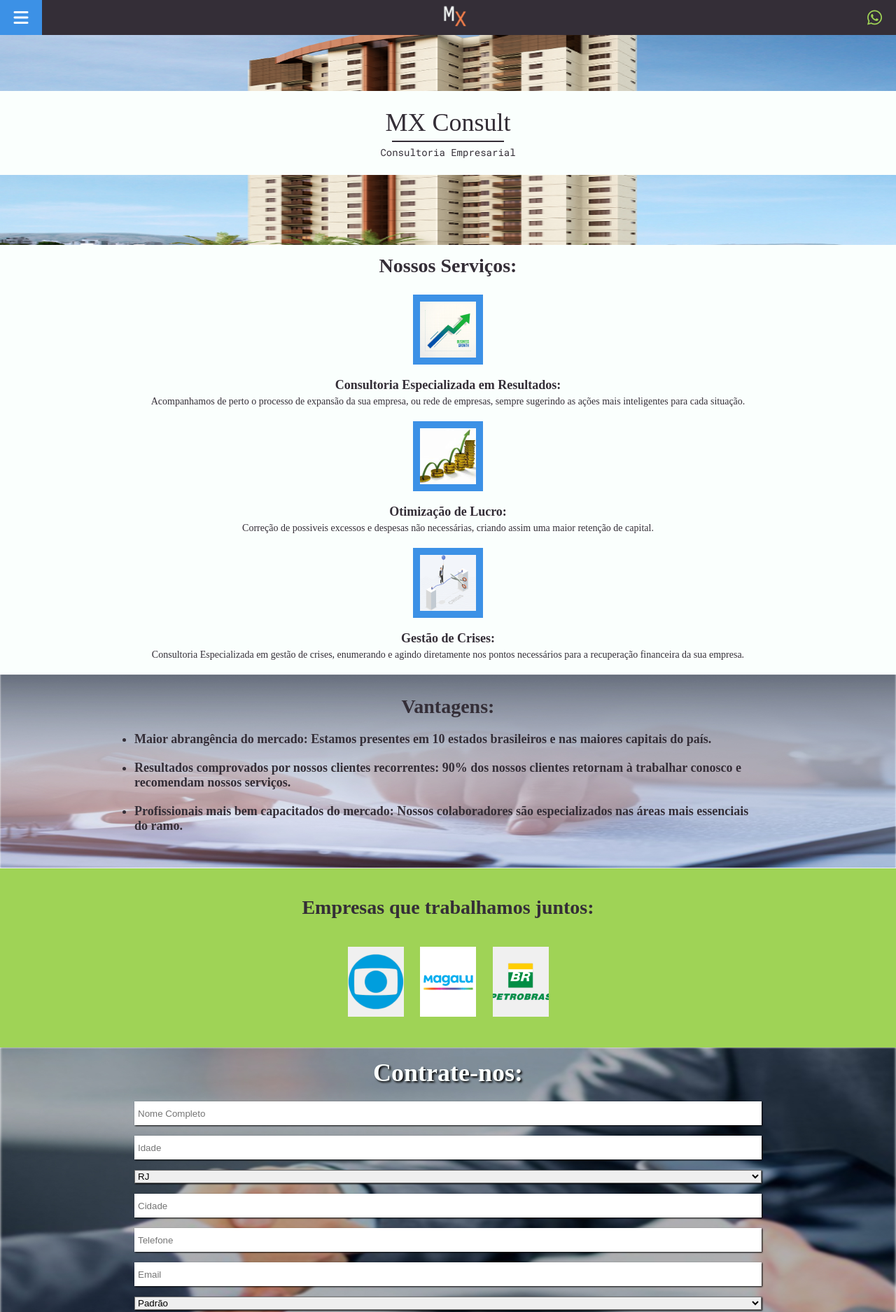
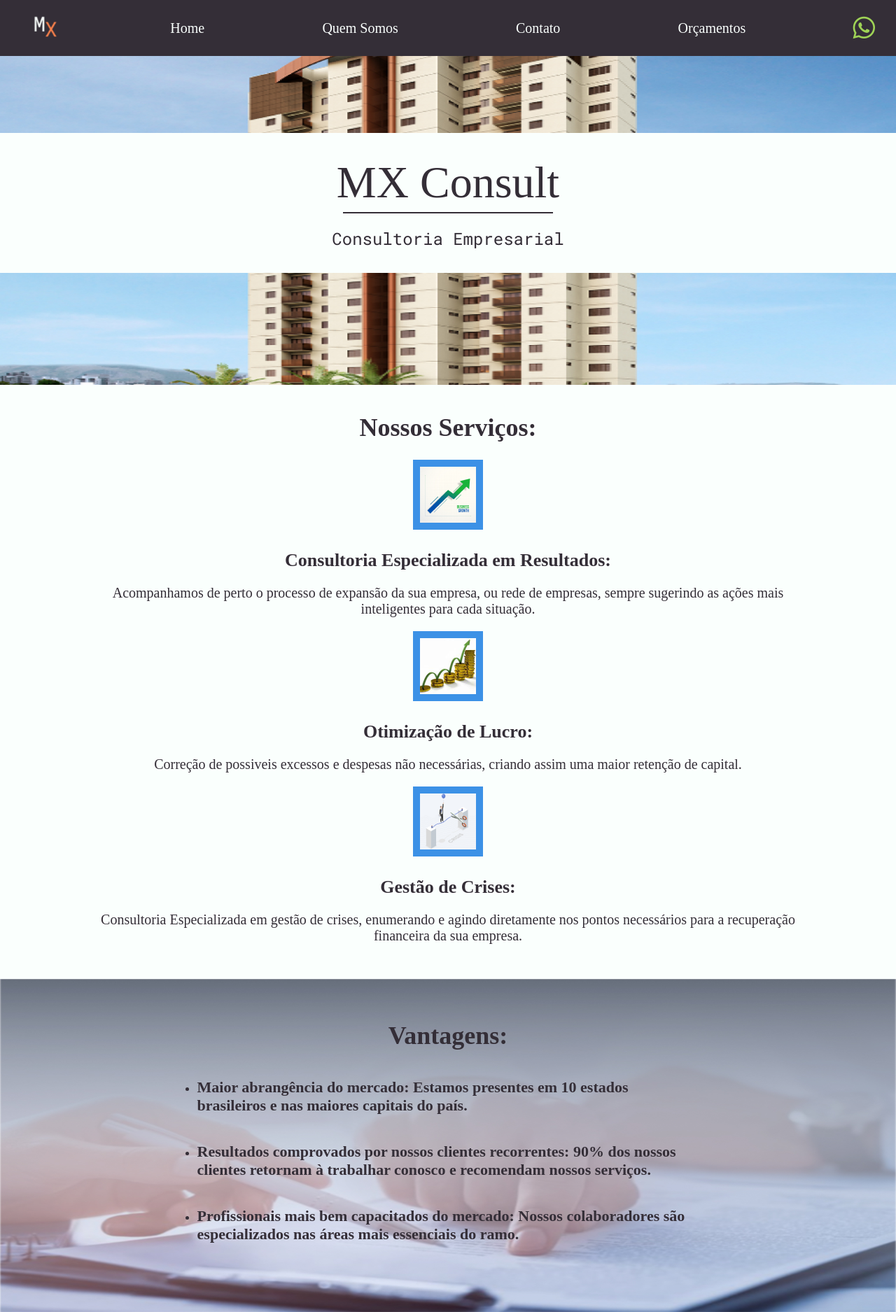
Before and after one commit to az1nn/mxconsultsite, a plain HTML site: page index.html in a window 1280 px wide. Shown: the top 1875 px of the page at 70% size. Drawn offline with Linux system fonts and the light colour scheme; a web font is replaced by a local one.

Commit message:
add web layout

```diff
--- a/index.html
+++ b/index.html
@@ -24,6 +24,21 @@
         <div id="logo">
           <img src="assets/images/Design sem nome.png" alt="logo" id="logoheader">
         </div>
+        <div id="wpplink">
+          <i class="fab fa-whatsapp" id="wpp"></i>
+        </div>
+      </header>
+    </div>
+
+    <div id="headerWeb">
+      <header>
+        <div id="logo">
+          <img src="assets/images/Design sem nome.png" alt="logo" id="logoheader">
+        </div>
+        <a href="" class="linkmenu">Home</a>
+        <a href="" class="linkmenu">Quem Somos</a>
+        <a href="" class="linkmenu">Contato</a>
+        <a href="" class="linkmenu">Orçamentos</a>
         <div id="wpplink">
           <i class="fab fa-whatsapp" id="wpp"></i>
         </div>
@@ -99,14 +114,15 @@
 
       <div id="part3">
 
+        <div id="part3cont">
           <h1>Vantagens:</h1>
-
           <div id="container-ul">
             <ul id="cont-vantagens">
               <li><p>Maior abrangência do mercado: Estamos presentes em 10 estados brasileiros e nas maiores capitais do país.</p></li>
               <li><p>Resultados comprovados por nossos clientes recorrentes: 90% dos nossos clientes retornam à trabalhar conosco e recomendam nossos serviços.</p></li>
               <li><p>Profissionais mais bem capacitados do mercado: Nossos colaboradores são especializados nas áreas mais essenciais do ramo.</p></li>
             </ul>
+          </div>
         </div>
       </div>
 
@@ -159,15 +175,28 @@
     <footer>
       <p id="footer-title">MX Consult | Consultoria</p>
 
+      <div id="footer-icons">
         <i class="fab fa-linkedin"></i>
-
         <i class="fab fa-instagram-square"></i>
-
         <i class="fab fa-whatsapp-square"></i>
-
         <i class="fab fa-facebook-square"></i>
+      </div>
 
       <p id="footer-contato">(99) 9999-9999 | contato@mxconsult.com.br</p>
+
+    </footer>
+
+    <footer id="footer2">
+      <p id="footer-title2">MX Consult | Consultoria</p>
+
+      <p id="footer-contato2">(99) 9999-9999 | contato@mxconsult.com.br</p>
+
+      <div id="footer-icons2">
+        <i class="fab fa-linkedin"></i>
+        <i class="fab fa-instagram-square"></i>
+        <i class="fab fa-whatsapp-square"></i>
+        <i class="fab fa-facebook-square"></i>
+      </div>
 
     </footer>
 
--- a/style.css
+++ b/style.css
@@ -33,6 +33,10 @@ body {
   z-index:3;
 }
 
+#headerWeb {
+  display: none;
+}
+
 header {
   display: flex;
   align-items: center;
@@ -64,6 +68,8 @@ header {
   z-index: 2;
   margin-top: 50px;
   display: flex;
+  flex-wrap: wrap;
+  justify-content: center;
   padding-top: 20px;
   font-size: 24px;
   position: relative;
@@ -96,10 +102,7 @@ header {
 }
 
 #closebtn {
-  position: absolute;
   font-size: 46px;
-  top: 300px;
-  left: 170px;
 }
 
 #navicon {
@@ -315,3 +318,151 @@ footer i {
 #footer-contato {
   font-size: 14px;
 }
+
+#footer2 {
+  display: none;
+}
+@media (max-width: 320px) {
+  footer i {
+    padding: 10px;
+  }
+}
+ /* -- WEB --  */
+
+@media screen and (min-width: 768px) {
+  #header {
+    height: 70px;
+  }
+
+  #part2 p {
+    font-size: 20px;
+  }
+  h1 {
+    font-size: 36px;
+  }
+  #part2 h2 {
+    font-size: 26px;
+  }
+  #cont-vantagens p {
+    font-size: 22px;
+  }
+
+  #cont-empresas img {
+    padding: 20px 40px;
+    width: 100px;
+  }
+}
+
+@media screen and (min-width: 1024px){
+  #header {
+    display: none;
+  }
+  #headerWeb {
+    background-color: var(--black);
+    width: 100%;
+    height: 80px;
+    display: flex;
+    align-items: center;
+    position: fixed;
+    top: 0;
+    z-index:3;
+  }
+  .linkmenu {
+    text-decoration: none;
+    color: var(--white);
+    font-family: var(--font1);
+    font-size: 20px;
+    padding: 15px 15px;
+  }
+  .linkmenu:hover {
+    background-color: #2e2e2e;
+  }
+  #logo {
+    margin-left: 40px;
+  }
+  #left-nav {
+    width: 120px;
+  }
+  #navicon{
+    font-size: 36px;
+  }
+  #wpp {
+    font-size: 36px;
+    margin-right: 10px;
+  }
+  #part1 {
+    height: 500px;
+  }
+  #fotopredio {
+    height: 100%;
+    max-height: none;
+  }
+  #outdoor {
+    height: 200px;
+    top: 140px;
+  }
+  #mx {
+    font-size: 64px;
+  }
+  #linhalogo {
+    width: 300px;
+  }
+  #consult {
+    font-size: 24px;
+    margin-top: 20px;
+  }
+  #part2, #part3cont {
+    padding: 30px 0px;
+    width: 80%;
+    margin: 0 auto;
+  }
+  #part2 h2 {
+    margin-top: 10px;
+    margin-bottom: 20px;
+  }
+  #part3cont h1 {
+    margin-bottom: 40px;
+  }
+  #cont-vantagens li {
+    margin-bottom: 40px;
+  }
+  #cont-empresas {
+    height: 300px;
+  }
+  #part4 h1 {
+    margin-bottom: 60px;
+  }
+  #cont-empresas img {
+    width: 150px;
+  }
+  #form h1 {
+    font-size: 46px;
+    margin-top: 20px;
+    margin-bottom: 40px;
+  }
+  #form-content {
+    width: 50%;
+  }
+  #form-content input {
+    height: 40px;
+  }
+  #form-content select {
+    height: 40px;
+  }
+  footer {
+    display: none;
+  }
+  #footer2 {
+    display: block;
+  }
+  #footer-title2 {
+    font-size: 28px;
+  }
+  #footer-contato2 {
+    font-size: 16px;
+    margin-top: 5px;
+  }
+  #footer-icons2 {
+    margin-bottom: -20px;
+  }
+}
```
Also changed, not shown: assets/images/image 1 1 1.jpg (added). Lines whose indentation alone changed are shown as unchanged.
